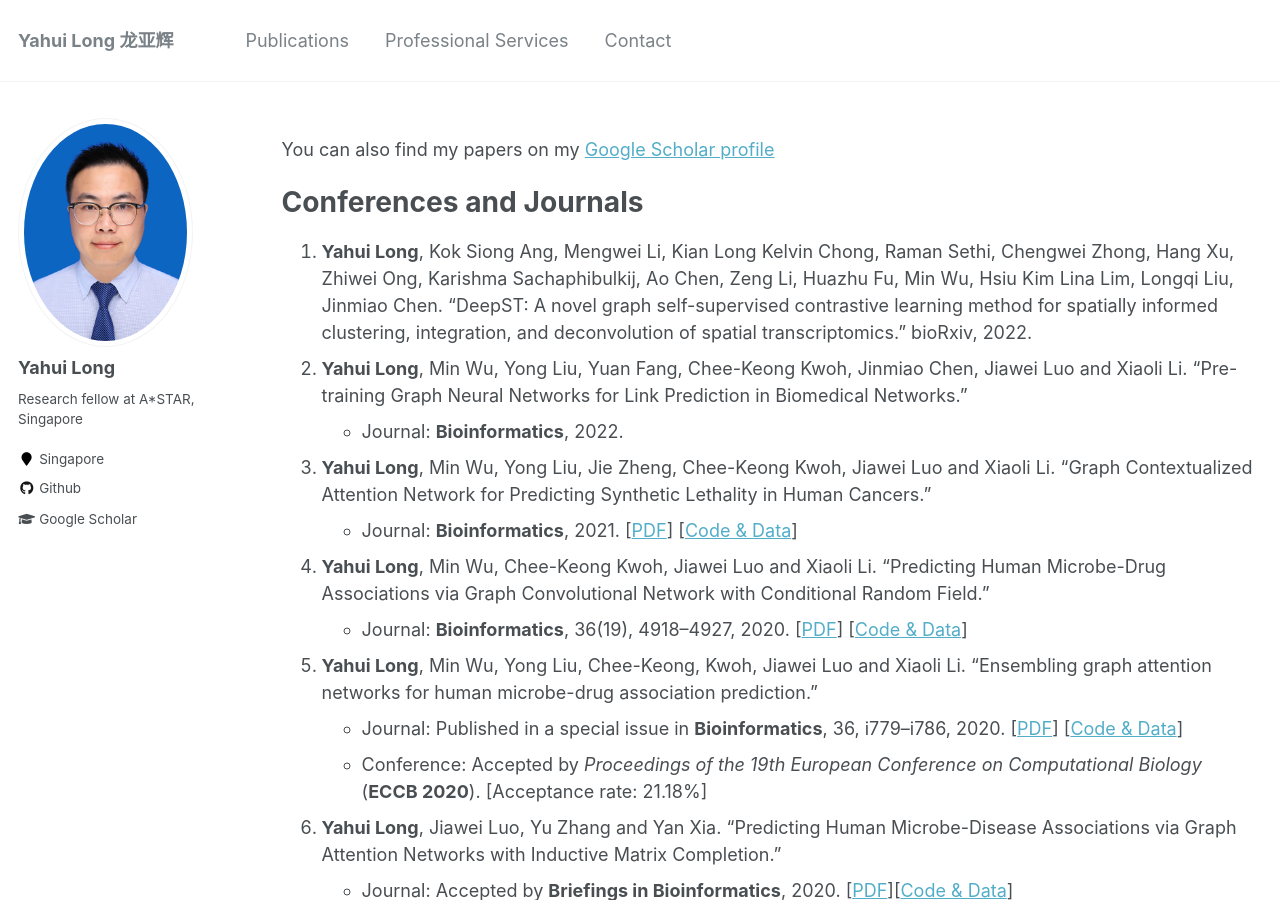
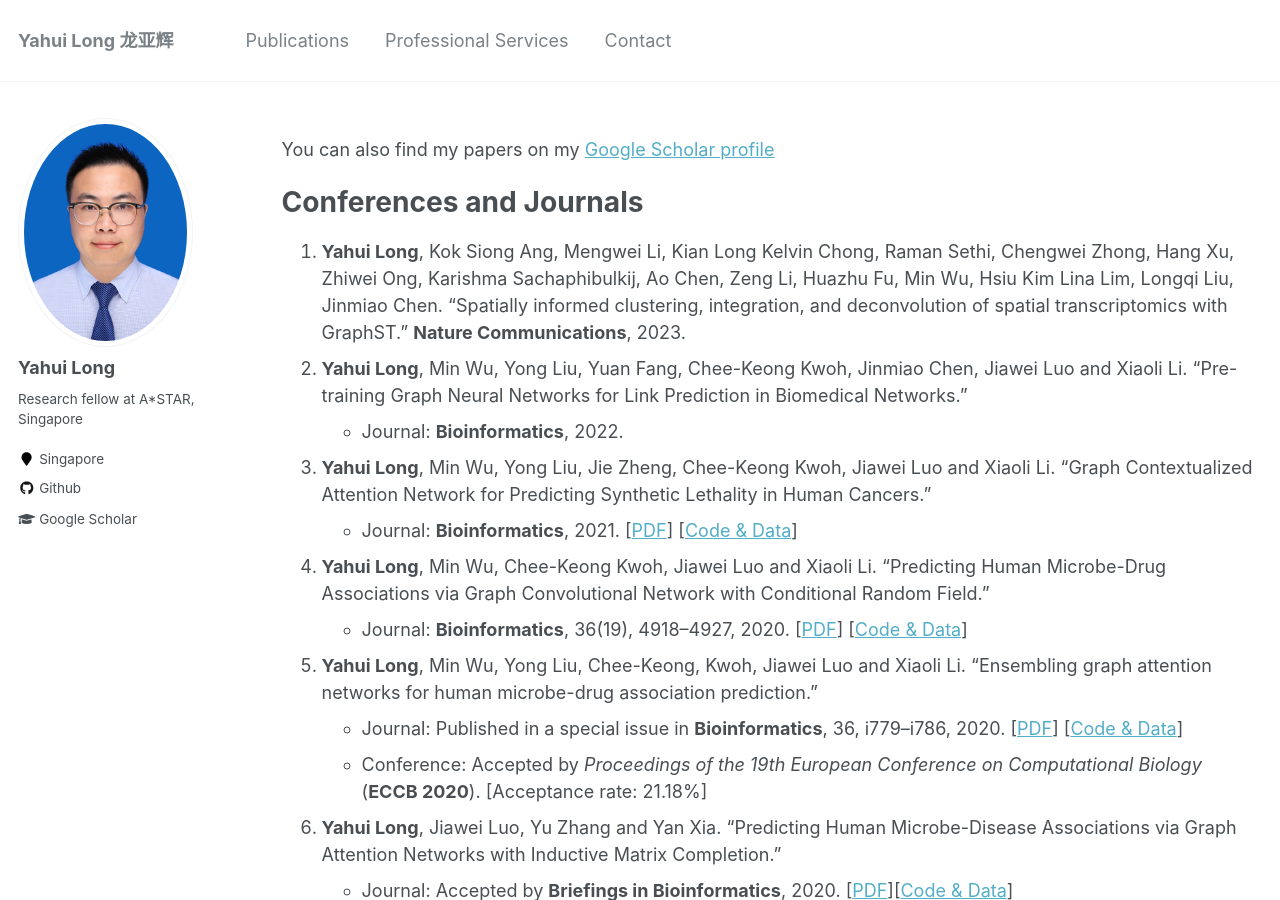
Before and after one commit to longyahui/Home, a Jekyll site: the page built from _pages/publications.md, in a window 1280 px wide and 900 px high. Built offline with Jekyll 4.4.1, drawn with Linux system fonts in a browser that asks for light colours.

Commit message:
Update publications.md

```diff
--- a/_pages/publications.md
+++ b/_pages/publications.md
@@ -12,7 +12,7 @@ redirect_from:
 You can also find my papers on my [Google Scholar profile](https://scholar.google.com/citations?user=lUoNEgcAAAAJ&hl=zh-CN&oi=ao)
 
 # Conferences and Journals
-1. **Yahui Long**, Kok Siong Ang, Mengwei Li, Kian Long Kelvin Chong, Raman Sethi, Chengwei Zhong, Hang Xu, Zhiwei Ong, Karishma Sachaphibulkij, Ao Chen, Zeng Li, Huazhu Fu, Min Wu, Hsiu Kim Lina Lim, Longqi Liu, Jinmiao Chen. "DeepST: A novel graph self-supervised contrastive learning method for spatially informed clustering, integration, and deconvolution of spatial transcriptomics." bioRxiv, 2022.
+1. **Yahui Long**, Kok Siong Ang, Mengwei Li, Kian Long Kelvin Chong, Raman Sethi, Chengwei Zhong, Hang Xu, Zhiwei Ong, Karishma Sachaphibulkij, Ao Chen, Zeng Li, Huazhu Fu, Min Wu, Hsiu Kim Lina Lim, Longqi Liu, Jinmiao Chen. "Spatially informed clustering, integration, and deconvolution of spatial transcriptomics with GraphST." **Nature Communications**, 2023.
 2. **Yahui Long**, Min Wu, Yong Liu, Yuan Fang, Chee-Keong Kwoh, Jinmiao Chen, Jiawei Luo and Xiaoli Li. "Pre-training Graph Neural Networks for Link
 Prediction in Biomedical Networks."
    - Journal: **Bioinformatics**, 2022.
```
